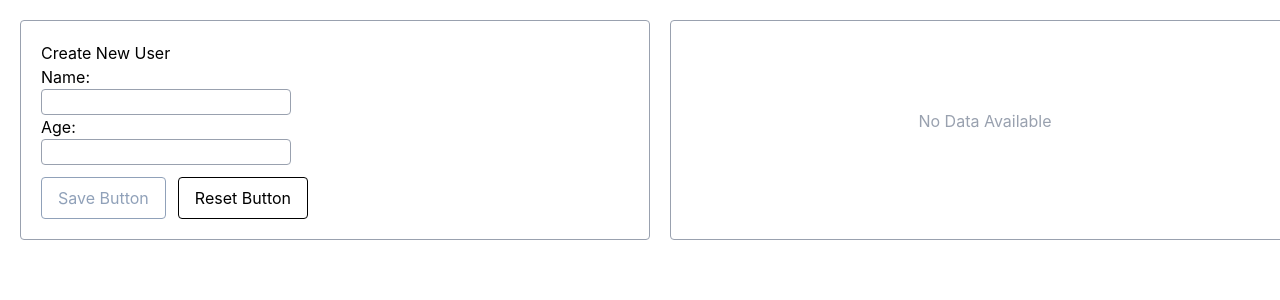
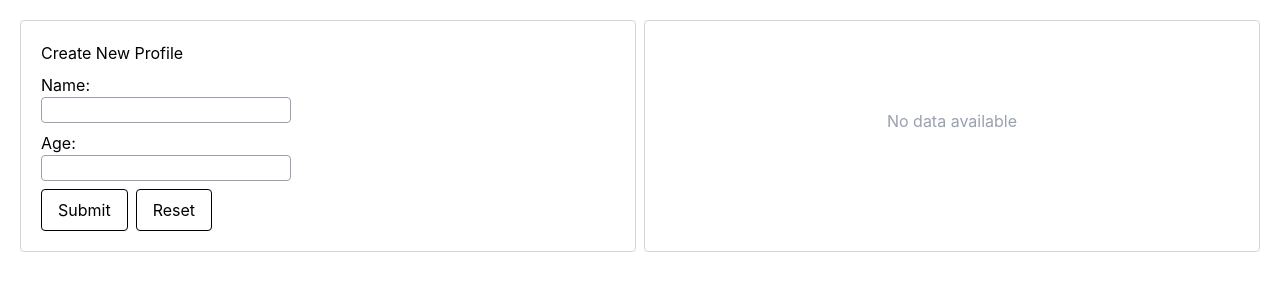
Before and after one commit to kamaleshsk123/Angular-Learning, an Angular app: page / in a window 1280 px wide. Shown: the top 300 px of the page. Built offline with nearby package versions, Linux system fonts and the light colour scheme.

Commit message:
Learning Service

```diff
--- /dev/null
+++ b/src/app/services/user.ts
@@ -0,0 +1,18 @@
+import { Injectable } from '@angular/core';
+
+@Injectable({
+  providedIn: 'root',
+})
+export class User {
+  users: {name: string, age:number}[]= []
+
+  addUser(users:{name:string, age:number}){
+    this.users.push(users)
+  }
+  deleteUser(index: number){
+    this.users.splice(index)
+  }
+  showuser(){
+    return this.users
+  }
+}
--- a/src/app/user-list-manager/user-list-manager.html
+++ b/src/app/user-list-manager/user-list-manager.html
@@ -1,63 +1,54 @@
-<section class="w-full m-5 flex space-x-5">
-  <section class="border w-1/2 border-gray-400 rounded p-5">
-    Create New User
+<section class="w-full p-5 flex space-x-2">
+  <section class="border border-gray-300 space-y-2 rounded p-5 w-1/2">
+    <h1>Create New Profile</h1>
     <div>
       <h1>Name:</h1>
-      <input [(ngModel)]="userName" class="border rounded border-gray-400" type="text" />
+      <input [(ngModel)]="userName" type="text" class="border border-gray-400 rounded" />
     </div>
     <div>
       <h1>Age:</h1>
-      <input [(ngModel)]="userAge" class="border rounded border-gray-400" type="number" />
+      <input [(ngModel)]="userAge" type="number" class="border border-gray-400 rounded" />
     </div>
-    <div class="flex space-x-3">
+    <div class="space-x-2">
       <button
-        [disabled]="!this.userName || !this.userAge"
-        [ngClass]="
-          !this.userName || !this.userAge ? 'border text-slate-400' : 'text-white bg-sky-400'
-        "
-        class="px-4 py-2 mt-3 rounded"
+        [disabled]="!userName || !userAge"
+        [ngClass]="!userName || !userAge ? 'border' : 'text-white bg-sky-400'"
+        class="px-4 py-2 rounded"
         (click)="submitButton()"
       >
-        Save Button
+        Submit
       </button>
-      <button class="px-4 py-2 mt-3 rounded border text-black" (click)="resetButton()">
-        Reset Button
-      </button>
+      <button class="border px-4 py-2 rounded" (click)="resetButton()">Reset</button>
     </div>
   </section>
-  <section class="border w-1/2 border-gray-400 rounded p-5">
-    <div
-      *ngIf="users.length === 0"
-      class="flex justify-center items-center content-center h-40 text-gray-400"
-    >
-      No Data Available
+  <section class="border border-gray-300 rounded p-5 w-1/2">
+    <div *ngIf="users.length === 0" class="h-40 flex justify-center items-center">
+      <h1 class="text-gray-400">No data available</h1>
     </div>
     <div *ngIf="users.length > 0">
-      <div *ngFor="let item of users; let i = index">
-        <div>
+      <h1>Profile List</h1>
+      <div
+        *ngFor="let items of users; let i = index"
+        class="border border-gray-300 w-full rounded p-3 mt-3"
+      >
         <h1>
-            Name: <span>{{ item.name }}</span>
+          Name: <span>{{ items.name }}</span>
         </h1>
-        </div>
-        <div>
         <h1>
           Age:
-            <span [ngClass]="item.age < 18 ? 'text-red-500' : 'text-green-500'">{{
-              item.age
+          <span [ngClass]="items.age < 18 ? 'text-red-500' : 'text-green-500'">{{
+            items.age
           }}</span>
         </h1>
-        </div>
-        <div>
         <h1>
-            Hi, {{ item.name }}, You are
-            <span [ngClass]="item.age < 18 ? 'text-red-500' : 'text-green-500'">{{
-              item.age
+          Hi, {{ items.name }}, You are
+          <span [ngClass]="items.age < 18 ? 'text-red-500' : 'text-green-500'">{{
+            items.age
           }}</span>
-            years old!
+          years old.
         </h1>
-        </div>
-        <button class="bg-red-500 px-4 py-2 text-white rounded" (click)="deleteUser(i)">
-          Delete {{ item.name }}
+        <button class="bg-red-500 text-white px-4 py-2 rounded" (click)="deleteButton(i)">
+          Delete {{ items.name }}
         </button>
       </div>
     </div>
--- a/src/app/user-list-manager/user-list-manager.ts
+++ b/src/app/user-list-manager/user-list-manager.ts
@@ -1,6 +1,7 @@
 import { CommonModule } from '@angular/common';
 import { Component } from '@angular/core';
 import { FormsModule } from '@angular/forms';
+import { User } from '../services/user';
 
 @Component({
   selector: 'app-user-list-manager',
@@ -12,22 +13,31 @@ export class UserListManager {
   userName: string = '';
   userAge: number | null = null;
   users: { name: string; age: number }[] = [];
+
+  constructor(private user: User) {
+    this.users = this.user.showuser();
+  }
   submitButton() {
-    console.log('Submit Button Clicked');
-
-    if (this.userAge && this.userName) {
-      this.users.push({
+    // if (this.userName && this.userAge) {
+    //   this.users.push({
+    //     name: this.userName,
+    //     age: this.userAge,
+    //   });
+    // }
+    if (this.userName && this.userAge) {
+      this.user.addUser({
         name: this.userName,
         age: this.userAge,
       });
     }
-    console.log(this.users);
+    console.log('Show User:', this.user.showuser());
+    this.resetButton();
+  }
+  deleteButton(index: number) {
+    this.user.deleteUser(index);
   }
   resetButton() {
     this.userName = '';
     this.userAge = null;
   }
-  deleteUser(index: number) {
-    this.users.splice(index, 1);
-  }
 }
```
Also changed, not shown: 1 other file (tests, documents, lock files or other folders). Lines whose indentation alone changed are shown as unchanged.
